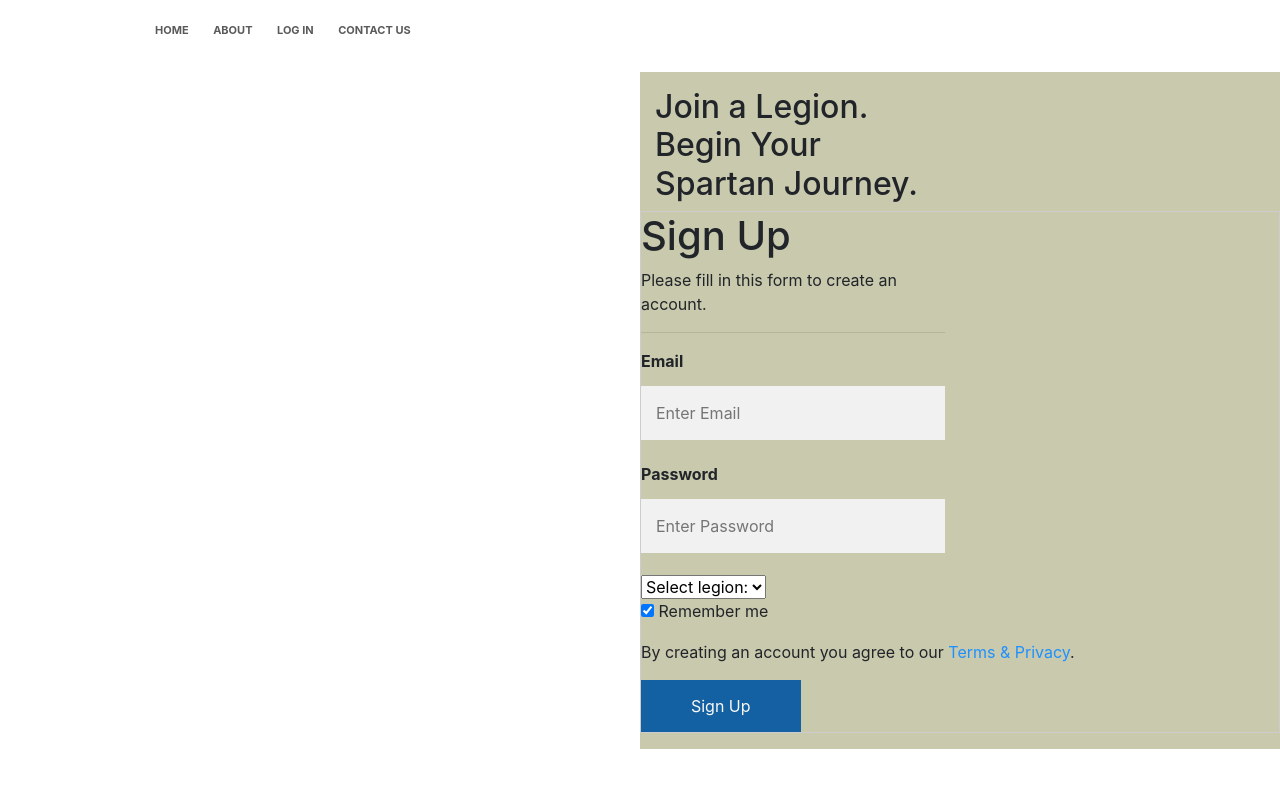
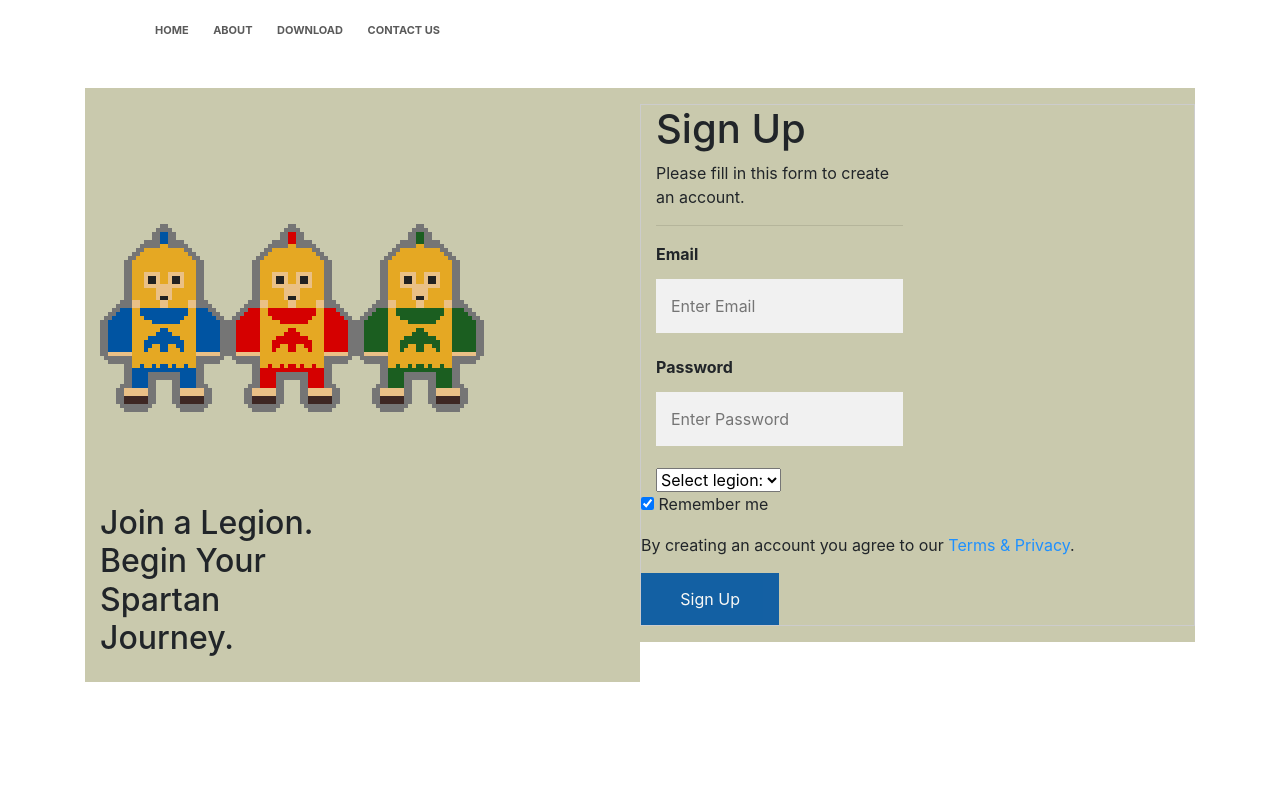
Before and after one commit to cristi-shannon/dragon-writer, a plain HTML site: page index.html in a window 1280 px wide. Drawn offline with nearby package versions, Linux system fonts and the light colour scheme.

Commit message:
Update index.html

```diff
--- a/index.html
+++ b/index.html
@@ -17,21 +17,27 @@
             <li><a href="https://engl110finalproject.slack.com/files/UJ6QC3ZA4/FJ5LAPA2F/buttonparch.png"></a></li>
             <li><a href="#">Home</a></li>
             <li><a href="#">About</a></li>
-          <li><a href="#">Log In</a></li>
+            <li><a href="#">Download</a></li>
           <li><a href="#">Contact Us</a></li>
         </ul>
       </div>
     </div>
-
-    <div class="container" id="sign-up">
+<div class="container">
+    <div class="container" id="legion">
         <div class="row">
-            <div class="col-12 col-md-6 col-lg-6">
+            <div class="col-md-6" style= "width: 400px; float: left">
+                <img src="Avatar.png" style="width: 400px">
                 <h2>Join a Legion. Begin Your Spartan Journey.</h2>
             </div>
+        </div>
+     </div>
 
+
+
+<div class="container" id="sign-up">
+            <div class="row">
 <form action="/action_page.php" style="border:1px solid #ccc">
-    <div class="row">
-  <div class="col-12 col-md-6 col-lg-6">
+  <div class="col-md-6" "width: 100px; float: right">
     <h1>Sign Up</h1>
     <p>Please fill in this form to create an account.</p>
     <hr>
@@ -50,7 +56,8 @@
     <option value="3">Certificate</option>
   </select>
         </div>
-</div>
+
+
 
 
 <script>
@@ -138,10 +145,9 @@ document.addEventListener("click", closeAllSelect);
 
       <button type="submit" class="signupbtn">Sign Up</button>
     </div>
-  </div>
 </form>
-            </div>
-        </div>
+    </div>
+    </div>
 
 
 </body>
```
